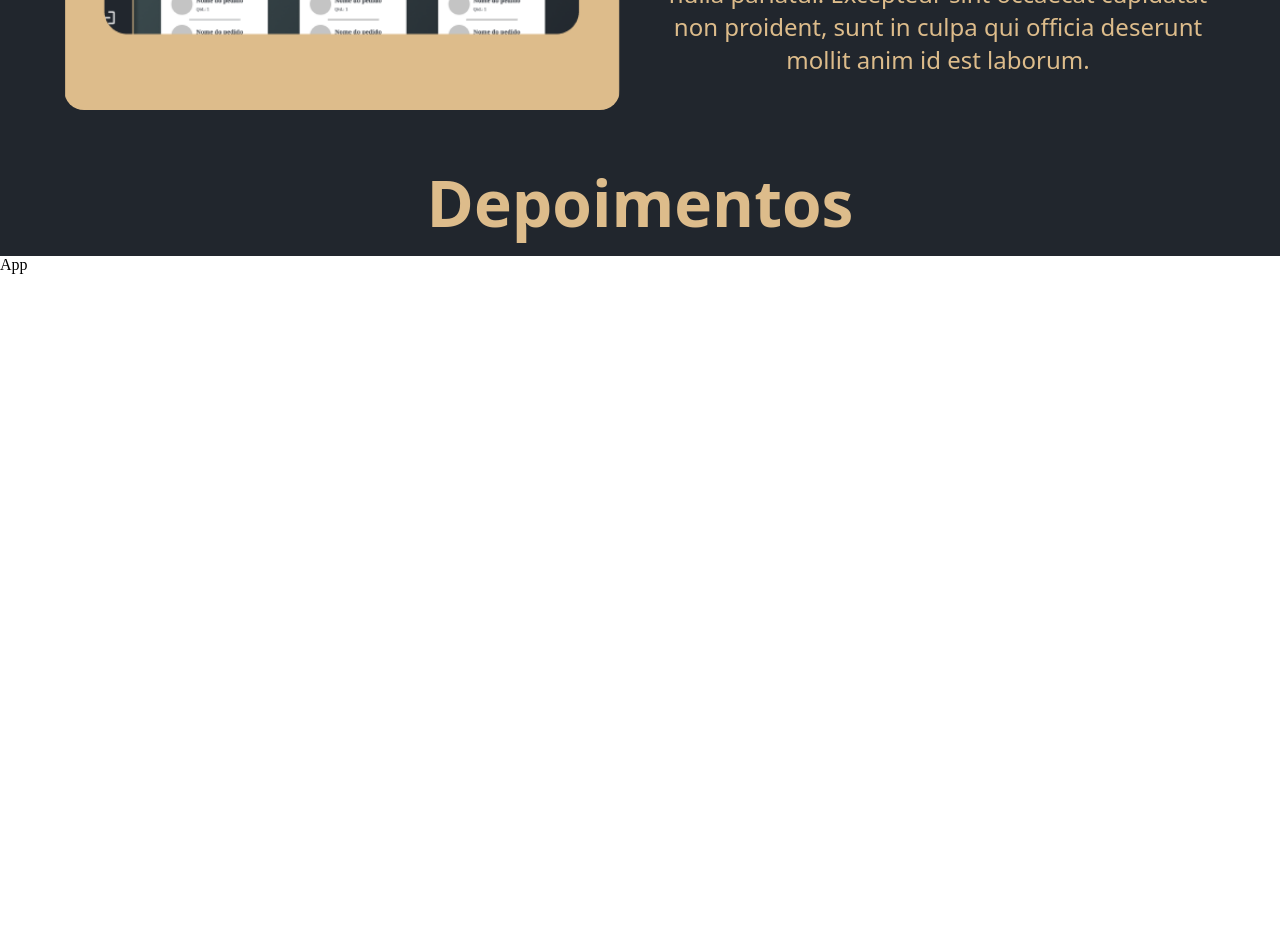
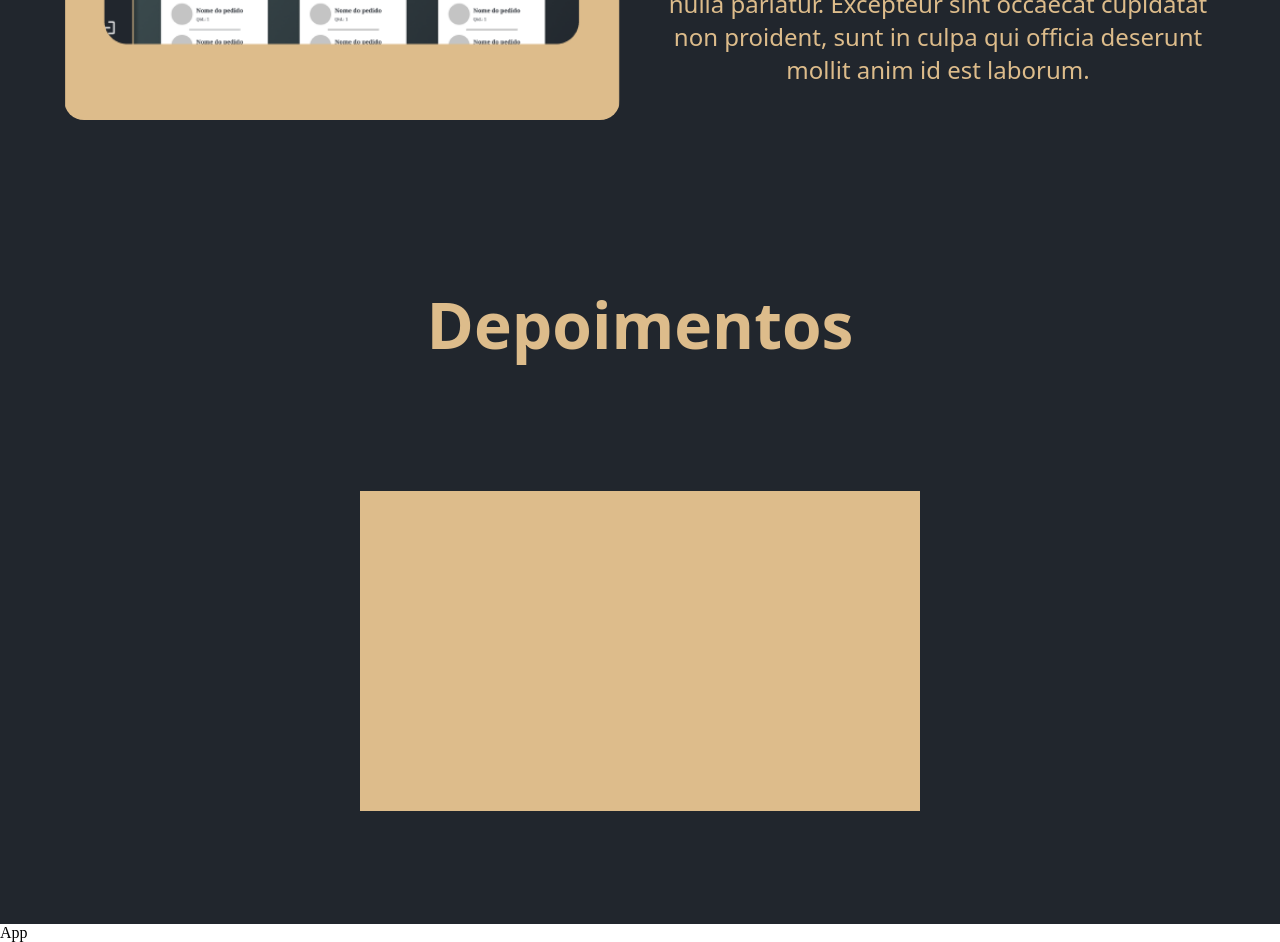
Before and after one commit to kevinaryeldev/cardapio-digital-capstone, a React (Create React App) app: page / in a window 1280 px wide. Shown: the part 2380-3322 px from the top of the page. Before the commit the page ends 2654 px from the top, so only its background shows below. Built offline with nearby package versions, Linux system fonts and the light colour scheme.

Commit message:
feat(landing-page):Box to visualize slider position added

```diff
--- a/src/pages/collaborator/LandingPage/index.jsx
+++ b/src/pages/collaborator/LandingPage/index.jsx
@@ -11,6 +11,7 @@ import {
   TopicAboutUs,
   SectionTestimony,
   ModalNav,
+  SliderTestimony,
 } from "./../../../styles/landing-page.js";
 
 import TabletAboutUs from "./../../../img/Tablet-AboutUs.png";
@@ -138,6 +139,7 @@ const LandingPage = () => {
 
       <SectionTestimony id="testimony">
         <SectionTitle>Depoimentos</SectionTitle>
+        <SliderTestimony> </SliderTestimony>
       </SectionTestimony>
     </div>
   );
--- a/src/styles/landing-page.js
+++ b/src/styles/landing-page.js
@@ -143,6 +143,7 @@ export const MainDescription = styled.h3`
   font-family: "Inter", sans-serif;
 `;
 export const SectionAboutUs = styled.section`
+  padding-top: 10px;
   min-width: 320px;
   display: flex;
   flex-direction: column;
@@ -218,9 +219,16 @@ export const TopicAboutUs = styled.li`
 
 export const SectionTestimony = styled.section`
   min-width: 320px;
+  min-height: 100vh;
   display: flex;
   flex-direction: column;
   align-items: center;
-  justify-content: center;
+  justify-content: space-evenly;
   background-color: var(--primary-color);
 `;
+
+export const SliderTestimony = styled.div`
+  width: 70vh;
+  height: 40vh;
+  background-color: var(--secondary-color);
+`;
```
